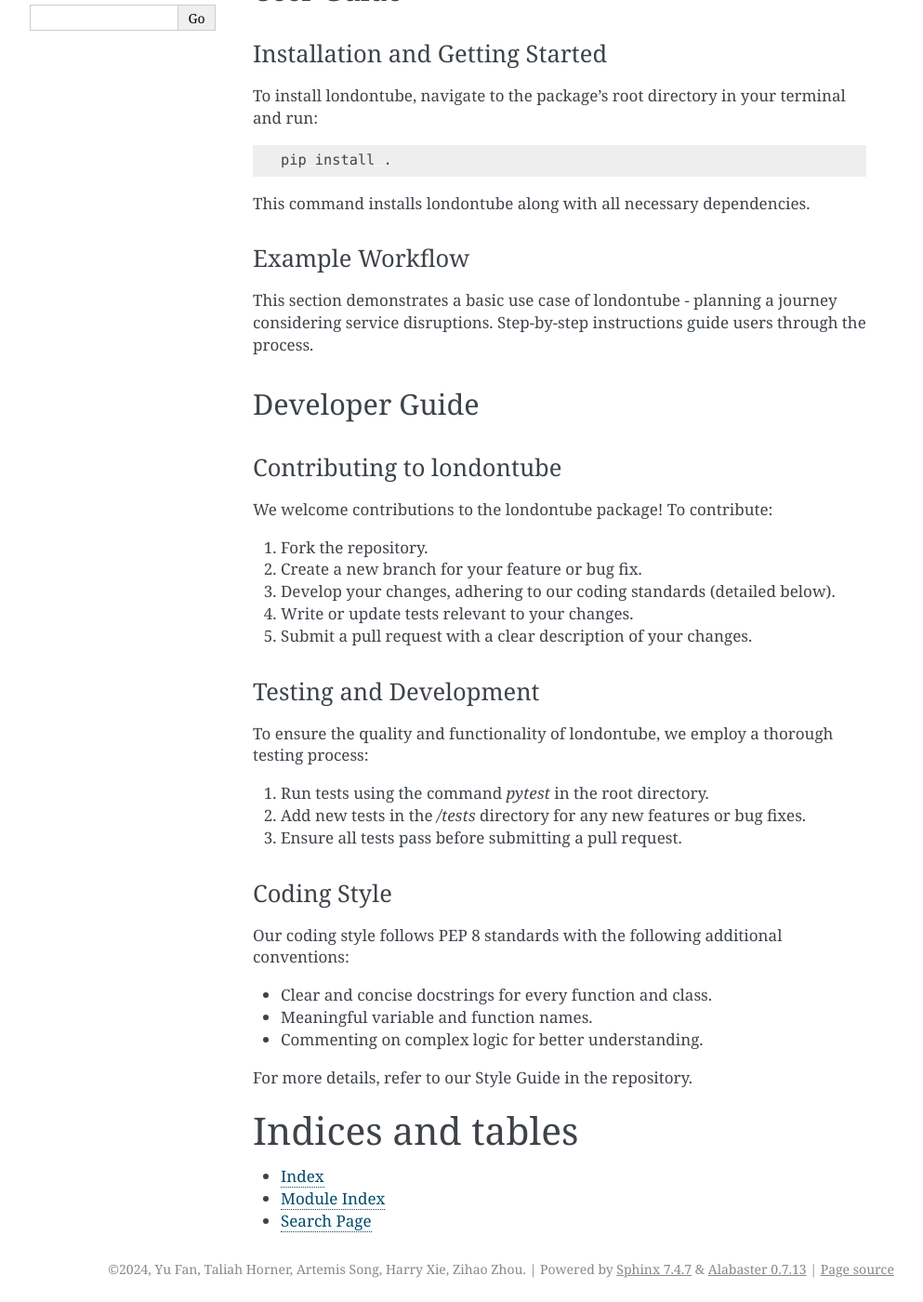
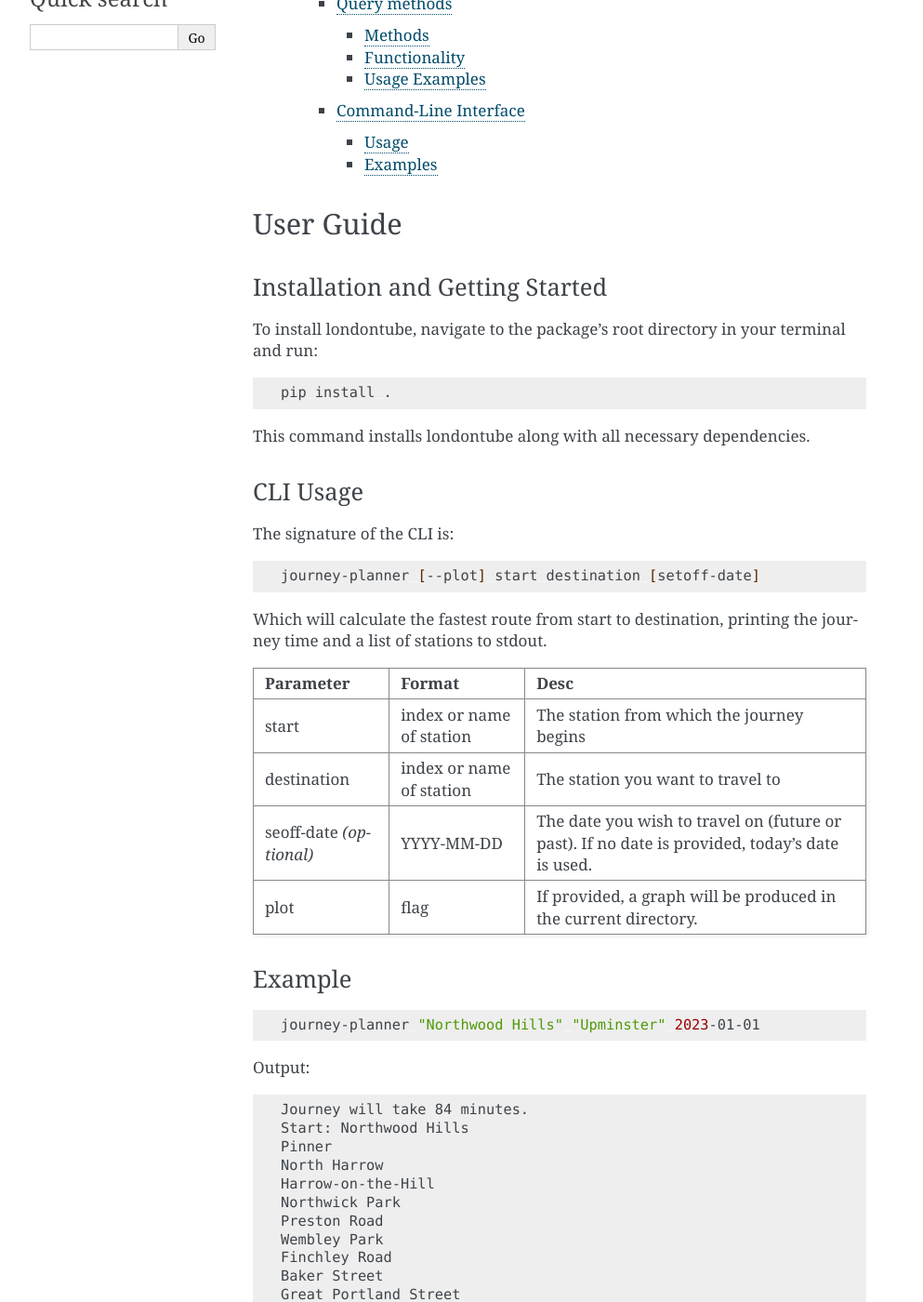
Before and after one commit to WeijieXie/London-Tube-groupwork, a Sphinx documentation site: the page built from docs/source/index.rst, in a window 1280 px wide and 1400 px high, scrolled down 495 px. Shown: the whole window at 93% size, without its empty margins (148-1141 px from the left). Built offline with Sphinx 7.4.7, drawn with Linux system fonts in a browser that asks for light colours; some of the changed text lies outside the part shown.

Commit message:
docs: add usage examples to sphinx docs

```diff
--- a/docs/source/index.rst
+++ b/docs/source/index.rst
@@ -28,14 +28,81 @@
 
 This command installs londontube along with all necessary dependencies.
 
-Example Workflow
-^^^^^^^^^^^^^^^^
-This section demonstrates a basic use case of londontube - planning a journey considering service disruptions. Step-by-step instructions guide users through the process.
+CLI Usage
+^^^^^^^^^
+The signature of the CLI is:
+
+.. code-block:: bash
+
+    journey-planner [--plot] start destination [setoff-date]
+
+Which will calculate the fastest route from start to destination, printing the journey time and a list of stations to stdout.
+
++-------------------------+--------------------------+----------------------------------------------------------------+
+|Parameter                | Format                   | Desc                                                           |
++=========================+==========================+================================================================+
+| start                   | index or name of station | The station from which the journey begins                      |
++-------------------------+--------------------------+----------------------------------------------------------------+
+| destination             | index or name of station | The station you want to travel to                              |
++-------------------------+--------------------------+----------------------------------------------------------------+
+| seoff-date *(optional)* | YYYY-MM-DD               | The date you wish to travel on (future or past).               |
+|                         |                          | If no date is provided, today's date is used.                  |
++-------------------------+--------------------------+----------------------------------------------------------------+
+| plot                    | flag                     | If provided, a graph will be produced in the current directory.|
++-------------------------+--------------------------+----------------------------------------------------------------+
+
+
+Example
+^^^^^^^
+
+.. code-block:: bash
+
+    journey-planner "Northwood Hills" "Upminster" 2023-01-01
+
+Output:
+
+.. code-block:: none
+
+    Journey will take 84 minutes.
+    Start: Northwood Hills
+    Pinner
+    North Harrow
+    Harrow-on-the-Hill
+    Northwick Park
+    Preston Road
+    Wembley Park
+    Finchley Road
+    Baker Street
+    Great Portland Street
+    Euston Square
+    King's Cross St. Pancras
+    Angel
+    Old Street
+    Moorgate
+    Liverpool Street
+    Bethnal Green
+    Mile End
+    Bow Road
+    Bromley-By-Bow
+    West Ham
+    Plaistow
+    Upton Park
+    East Ham
+    Barking
+    Upney
+    Becontree
+    Dagenham Heathway
+    Dagenham East
+    Elm Park
+    Hornchurch
+    Upminster Bridge
+    End: Upminster
+
 
 Developer Guide
 ---------------
 Contributing to londontube
-^^^^^^^^^^^^^^^^^^^^^^^^^
+^^^^^^^^^^^^^^^^^^^^^^^^^^
 We welcome contributions to the londontube package! To contribute:
 
 1. Fork the repository.
@@ -46,6 +113,12 @@
 
 Testing and Development
 ^^^^^^^^^^^^^^^^^^^^^^^
+To install optional development packages, also run:
+
+.. code-block:: bash
+
+    pip install .[dev]
+
 To ensure the quality and functionality of londontube, we employ a thorough testing process:
 
 1. Run tests using the command `pytest` in the root directory.
```
Also changed, not shown: other parts of docs/source/index.rst (+1 -1 lines), docs/source/londontube.rst (+0 -12 lines).
